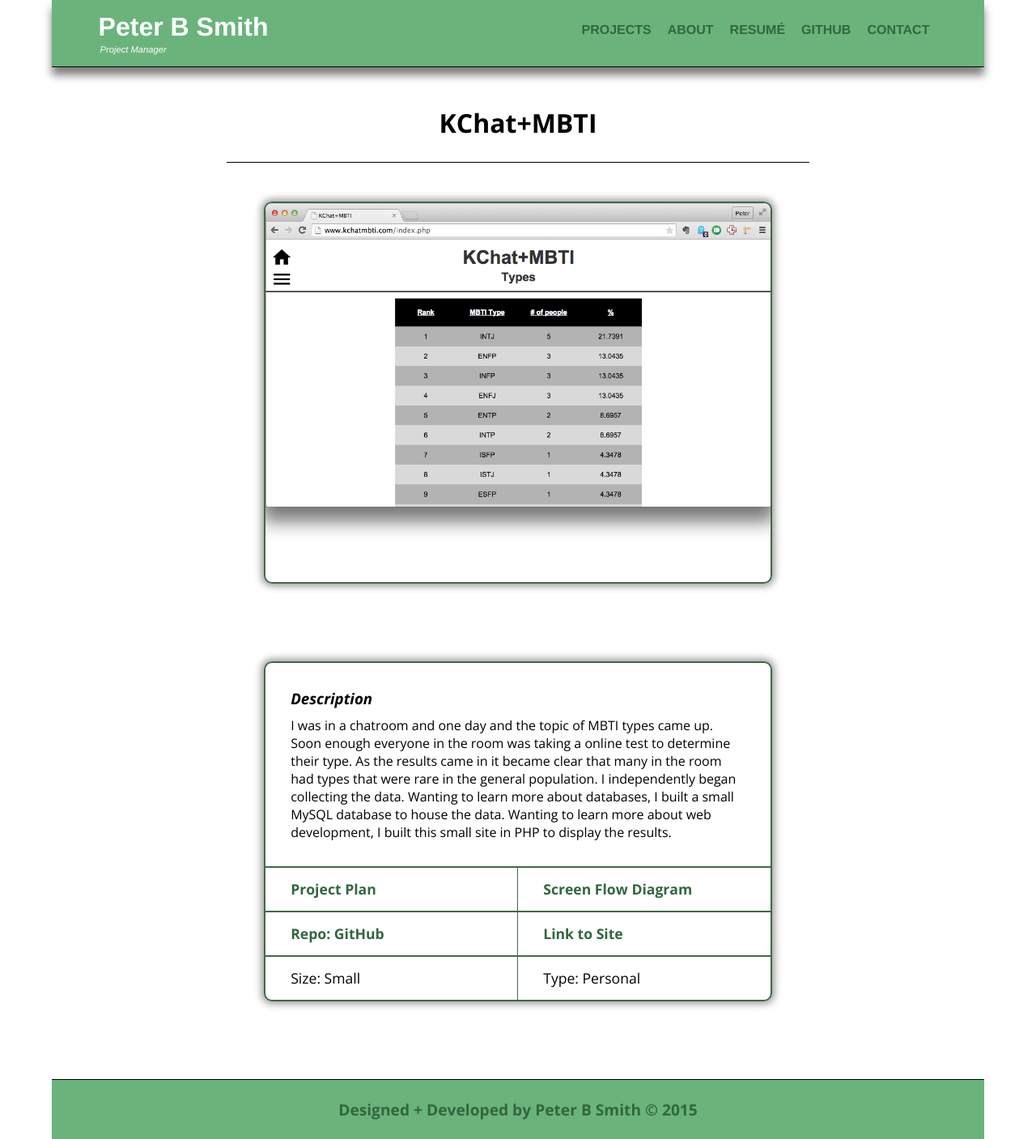
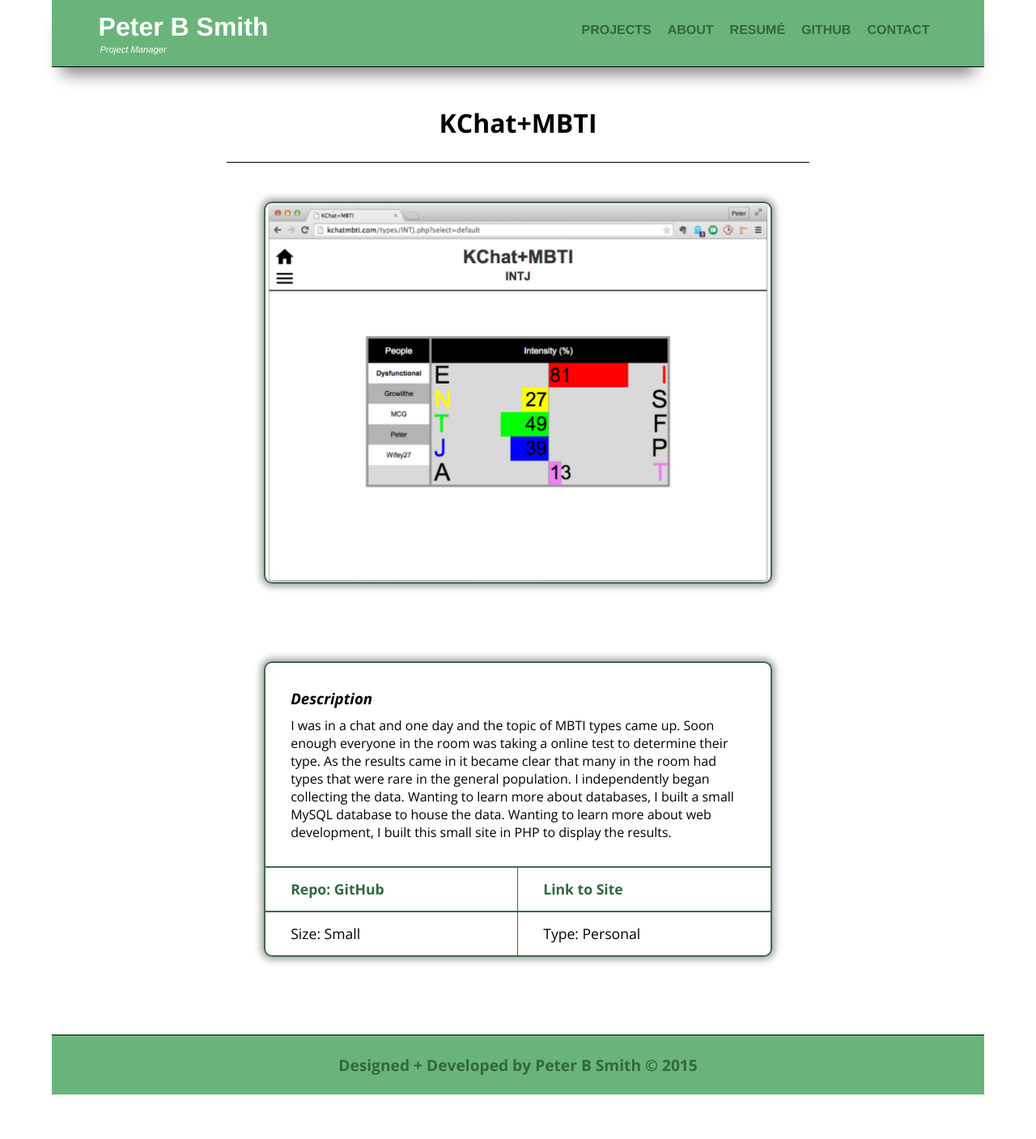
Before and after one commit to peterbsmyth/portfolio-old, a PHP site: page /kchatmbti.php in a window 1280 px wide. Shown: the whole page at 81% size. After the commit the page ends 1352 px from the top, so only its background shows below. Run offline with PHP 8.4, Linux system fonts and the light colour scheme.

Commit message:
fixed issue #3 header shadow, update kchat portfolio picture (issue #1)

```diff
--- a/beargames.php
+++ b/beargames.php
@@ -16,7 +16,7 @@
 						<p><a href="assets/bear_games_project_plan.pdf">Project Plan</a></p>
 					</div>
 					<div class="info-box" id="sfd">
-						<p><a href="assets/bear_games_screen_flow_diagram.jpg">Screen Flow Diagram</a></p>
+						<p><a href="assets/bear_games_screen_flow_diagram.png">Screen Flow Diagram</a></p>
 					</div>
 					<div class="info-box" id="github">
 						<p>Repo: Private</p>
--- a/css/main.css
+++ b/css/main.css
@@ -45,7 +45,7 @@ header{
   top: 0;
   width: 100%;
   border-bottom: 1px solid black;
-  box-shadow: 0 10px 10px rgba(0,0,0, .5);
+  box-shadow: 0 20px 20px -12px rgba(0,0,0, .5);
   font-family: helvetica, sans-serif;
 }
 
@@ -156,6 +156,8 @@ PAGE: INDEX
   display: block;
   margin: 0 auto;
   border-radius: 4px;
+/*  border-left: 1px solid black;
+  border-right: 1px solid black;*/
 }
 
 /**********************************
--- a/index.php
+++ b/index.php
@@ -8,7 +8,7 @@
 							<li class="project">
 								<a href="kchatmbti.php">
 								<p>KChat+MBTI</p>
-								<img src="img/portfolio-01.png" alt="KCHAT+MBTI Screenshot">
+								<img src="img/portfolio-04.png" alt="KCHAT+MBTI Screenshot">
 								<p>&nbsp;</p>
 								</a>
 							</li>
--- a/kchatmbti.php
+++ b/kchatmbti.php
@@ -5,19 +5,19 @@
 					<p>KChat+MBTI</p>
 				</div>
 				<div class="project-photo">
-					<img src="img/portfolio-01.png" alt="KCHAT+MBTI Screenshot">
+					<img src="img/portfolio-04.png" alt="KCHAT+MBTI Screenshot">
 				</div>
 				<div class="project-info group">
 					<div class="project-description">
 						<h3>Description</h3>
-						<p>I was in a chatroom and one day and the topic of MBTI types came up. Soon enough everyone in the room was taking a online test to determine their type. As the results came in it became clear that many in the room had types that were rare in the general population. I independently began collecting the data. Wanting to learn more about databases, I built a small MySQL database to house the data. Wanting to learn more about web development, I built this small site in PHP to display the results.</p>
+						<p>I was in a chat and one day and the topic of MBTI types came up. Soon enough everyone in the room was taking a online test to determine their type. As the results came in it became clear that many in the room had types that were rare in the general population. I independently began collecting the data. Wanting to learn more about databases, I built a small MySQL database to house the data. Wanting to learn more about web development, I built this small site in PHP to display the results.</p>
 					</div>
-					<div class="info-box" id="project-plan">
+<!-- 					<div class="info-box" id="project-plan">
 						<p><a href="project-plan.png">Project Plan</a></p>
 					</div>
 					<div class="info-box" id="sfd">
 						<p><a href="sfd.png">Screen Flow Diagram</a></p>
-					</div>
+					</div> -->
 					<div class="info-box" id="github">
 						<p><a href="http://github.com">Repo: GitHub</a></p>
 					</div>
```
Also changed, not shown: img/portfolio-01.png, img/portfolio-04.png (added).
